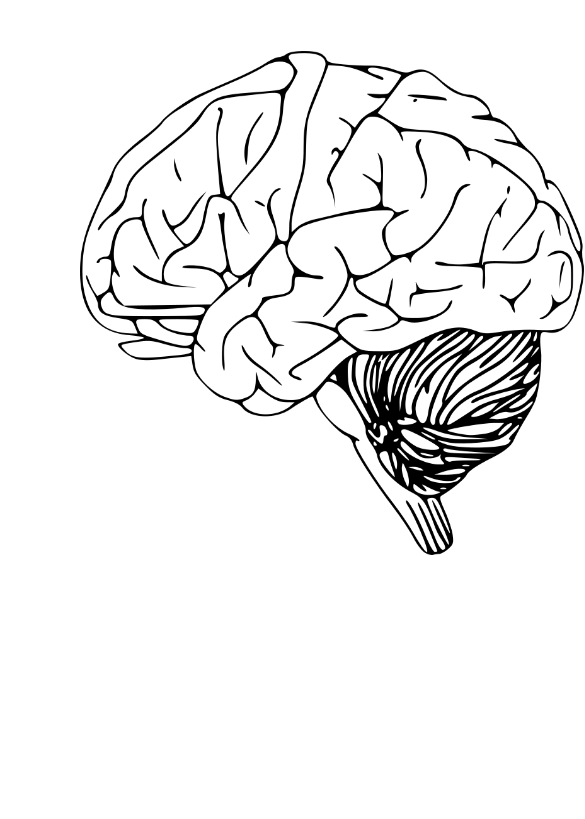
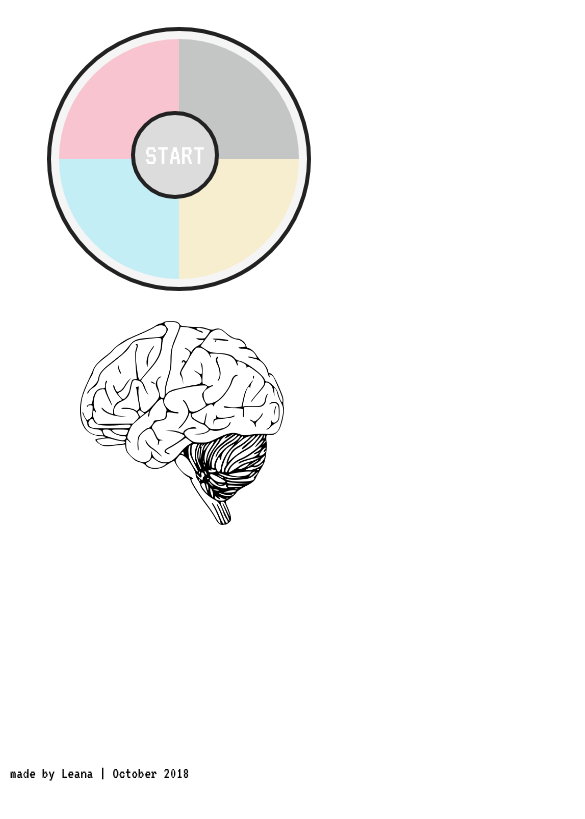
Before and after one commit to leanaAlq/Simon, a plain HTML site: page index.html in a window 390 px wide. Shown: the part 163-982 px from the top of the page, 585 px wide, since content can reach past the window. Drawn offline with nearby package versions, Linux system fonts and the light colour scheme.

Commit message:
responsive

```diff
--- a/index.html
+++ b/index.html
@@ -35,6 +35,7 @@
         <h2 class=try></h2>
         <button class="again">Play Again</button>
     </div>
+    <footer>made by Leana | October 2018</footer>
 </body>
 
 </html>
--- a/style.css
+++ b/style.css
@@ -133,3 +133,34 @@ h2 {
 
   padding: 20px;
 }
+@media only screen and (max-width: 600px) {
+  img {
+    width: 204px;
+    height: 204px;
+  }
+  .outer-circle {
+    top: 30px;
+    left: 10%;
+    right: 10%;
+    height: 15rem;
+    width: 15rem;
+    background-color: whitesmoke;
+    padding: 0.5rem;
+    position: relative;
+  }
+  .corner {
+    height: 7.5rem;
+    width: 7.5rem;
+    float: left;
+    opacity: 0.2;
+  }
+  .inner-circle {
+    top: 2.5rem;
+    left: 2.5rem;
+    height: 5rem;
+    width: 5rem;
+  }
+  .brain {
+    top: 60px;
+  }
+}
```
Also changed, not shown: package-lock.json (added).
